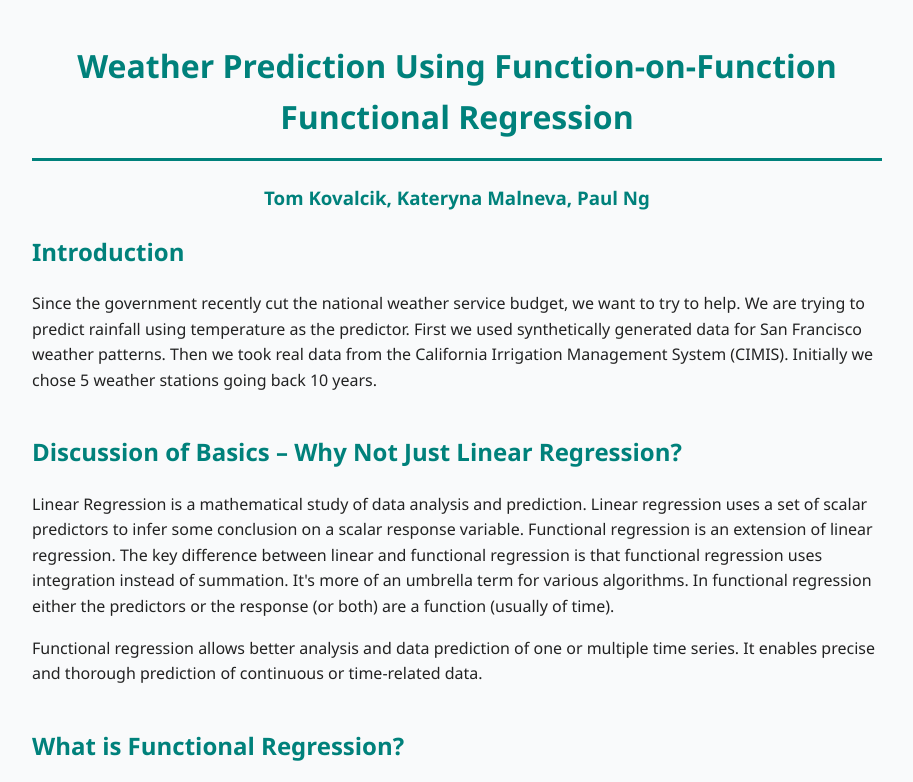
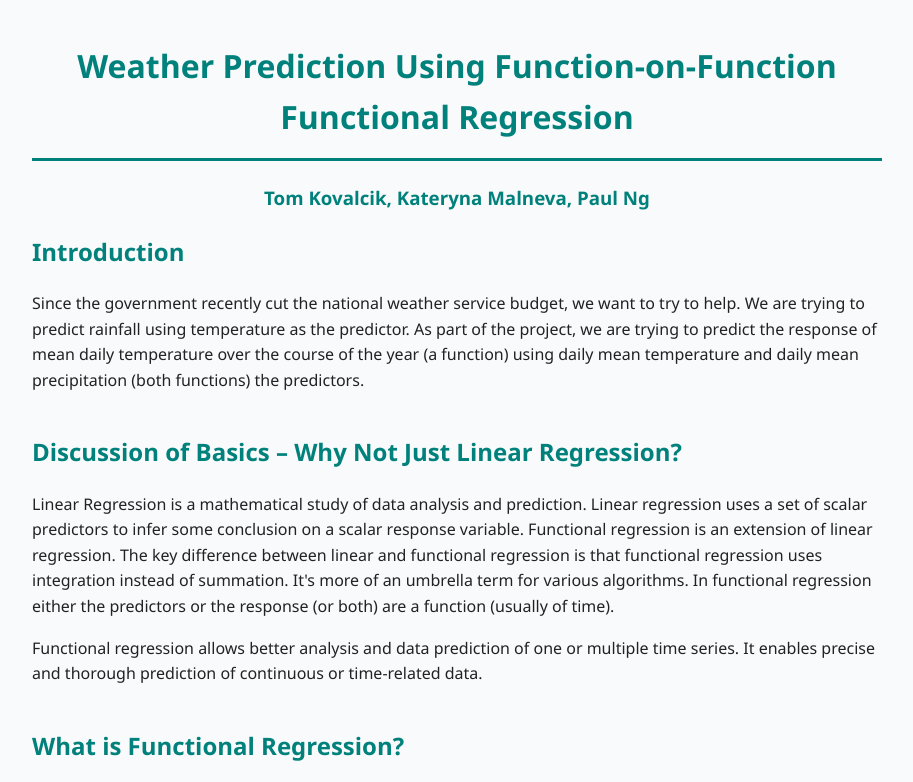
Before and after one commit to kmalneva-usf/LR-group-proj, a plain HTML site: page docs/index.html in a window 1280 px wide. Shown: the top 782 px of the page, without its empty margins (183-1096 px from the left). Drawn offline with Linux system fonts and the light colour scheme.

Commit message:
updated intro

```diff
--- a/docs/index.html
+++ b/docs/index.html
@@ -54,9 +54,9 @@
     <p>
       Since the government recently cut the national weather service budget, we want to try to help.
       We are trying to predict rainfall using temperature as the predictor.
-      First we used synthetically generated data for San Francisco weather patterns.
-      Then we took real data from the California Irrigation Management System (CIMIS).
-      Initially we chose 5 weather stations going back 10 years.
+      As part of the project, we are trying to predict the response of mean daily temperature over
+      the course of the year (a function) using daily mean temperature and daily mean precipitation
+      (both functions) the predictors.
     </p>
   </section>
 
```
